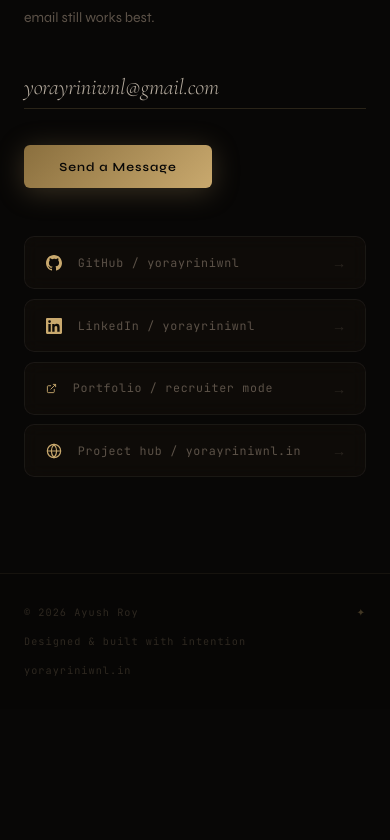
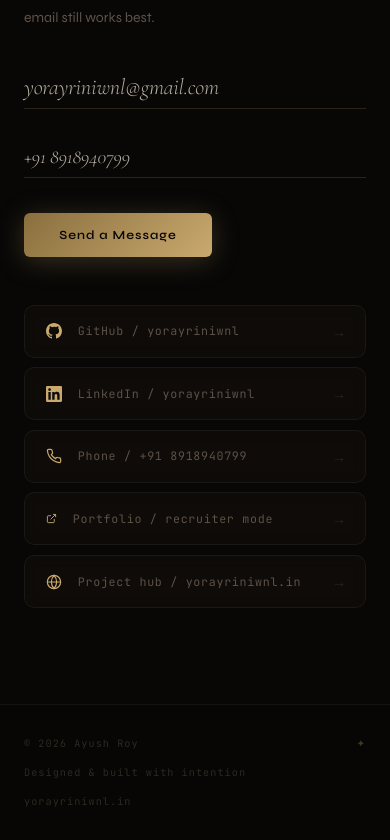
Before and after one commit to yorayriniwnl/Yorayriniwnl.in, a React (Vite) app: page / in a window 390 px wide. Shown: the part 10272-11112 px from the top of the page. Before the commit the page ends 10981 px from the top, so only its background shows below. Built offline with nearby package versions, Linux system fonts and the light colour scheme.

Commit message:
Add phone contact link

```diff
--- a/Portfolio.tsx
+++ b/Portfolio.tsx
@@ -279,6 +279,11 @@ const IconGlobe = () => (
   <svg width="16" height="16" viewBox="0 0 24 24" fill="none" stroke="currentColor" strokeWidth="1.8">
     <circle cx="12" cy="12" r="10"/>
     <path d="M2 12h20M12 2a15.3 15.3 0 0 1 4 10 15.3 15.3 0 0 1-4 10 15.3 15.3 0 0 1-4-10 15.3 15.3 0 0 1 4-10z"/>
+  </svg>
+);
+const IconPhone = () => (
+  <svg width="16" height="16" viewBox="0 0 24 24" fill="none" stroke="currentColor" strokeWidth="1.8">
+    <path d="M22 16.92v3a2 2 0 0 1-2.18 2 19.79 19.79 0 0 1-8.63-3.07 19.5 19.5 0 0 1-6-6A19.79 19.79 0 0 1 2.12 4.2 2 2 0 0 1 4.11 2h3a2 2 0 0 1 2 1.72c.13.96.35 1.9.65 2.81a2 2 0 0 1-.45 2.11L8.04 9.91a16 16 0 0 0 6.05 6.05l1.27-1.27a2 2 0 0 1 2.11-.45c.91.3 1.85.52 2.81.65A2 2 0 0 1 22 16.92z"/>
   </svg>
 );
 
@@ -1653,6 +1658,7 @@ const Contact: React.FC = () => {
   const contactLinks: ContactLink[] = [
     { label: "GitHub / yorayriniwnl", href: PORTFOLIO_INFO.github, icon: <IconGithub /> },
     { label: "LinkedIn / yorayriniwnl", href: PORTFOLIO_INFO.linkedin, icon: <IconLinkedIn /> },
+    { label: `Phone / ${PORTFOLIO_INFO.phone}`, href: "tel:+918918940799", icon: <IconPhone /> },
     { label: "Portfolio / recruiter mode", href: PORTFOLIO_INFO.portfolio, icon: <IconExternal /> },
     { label: "Project hub / yorayriniwnl.in", href: PORTFOLIO_INFO.site, icon: <IconGlobe /> },
   ];
@@ -1692,6 +1698,20 @@ const Contact: React.FC = () => {
             onMouseLeave={e => { e.currentTarget.style.color = "var(--cream-dim)"; e.currentTarget.style.borderColor = "rgba(201,169,110,0.18)"; }}>
               {PORTFOLIO_INFO.email}
             </a>
+            <a href="tel:+918918940799" style={{
+              fontFamily: "'Cormorant Garamond', serif", fontWeight: 300, fontStyle: "italic",
+              fontSize: "clamp(1.25rem, 2.6vw, 1.9rem)",
+              color: "var(--cream-dim)", textDecoration: "none",
+              display: "block", paddingBottom: ".5rem",
+              borderBottom: "1px solid rgba(201,169,110,0.18)",
+              transition: "color .2s, border-color .2s",
+              marginBottom: "2.2rem",
+              letterSpacing: "-.01em",
+            }}
+            onMouseEnter={e => { e.currentTarget.style.color = "var(--gold-l)"; e.currentTarget.style.borderColor = "rgba(201,169,110,0.5)"; }}
+            onMouseLeave={e => { e.currentTarget.style.color = "var(--cream-dim)"; e.currentTarget.style.borderColor = "rgba(201,169,110,0.18)"; }}>
+              {PORTFOLIO_INFO.phone}
+            </a>
             <a href={`mailto:${PORTFOLIO_INFO.email}`} style={{
               display: "inline-flex", alignItems: "center", gap: ".55rem",
               fontFamily: "'Syne', sans-serif", fontWeight: 600,
```
